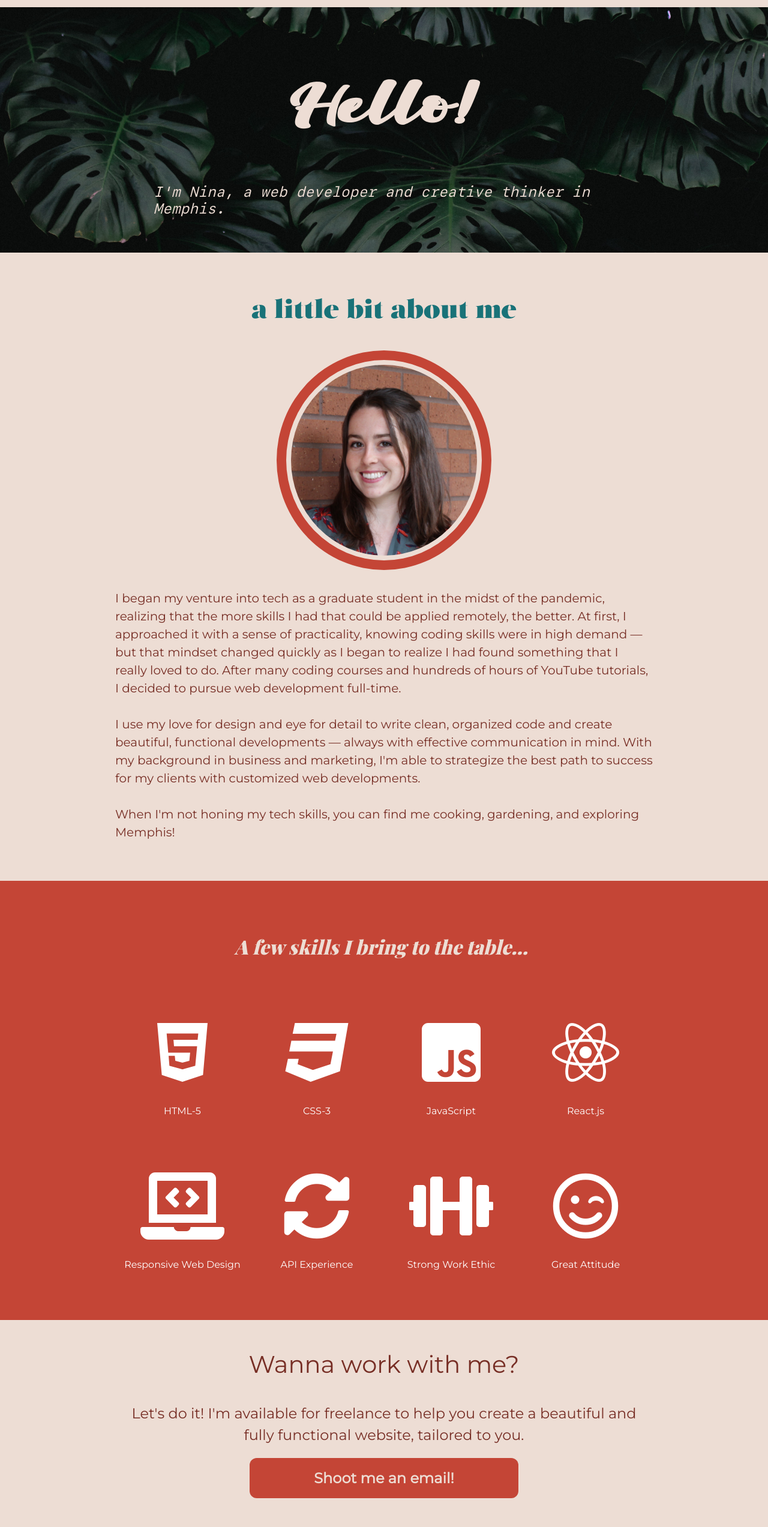
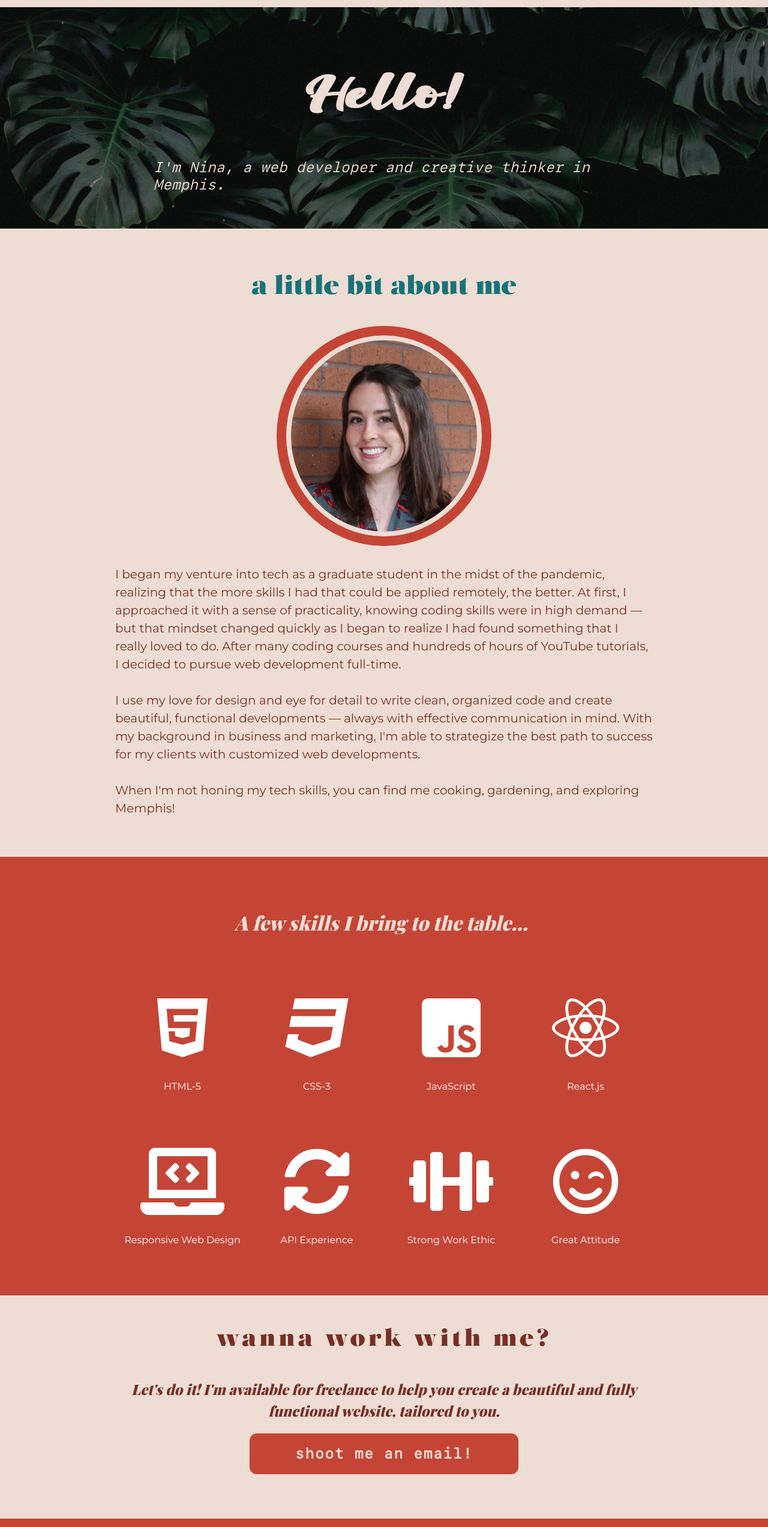
Before and after one commit to ninakalpakis/portfolio-website, a website built with Parcel: page index.html in a window 1280 px wide. Shown: the part 135-2680 px from the top of the page at 60% size. Built offline with nearby package versions, Linux system fonts and the light colour scheme; a web font is replaced by a local one.

Commit message:
CSS Animations

```diff
--- a/css/main.css
+++ b/css/main.css
@@ -185,6 +185,7 @@ header nav {
 
 nav a:hover {
   color: coral;
+  letter-spacing: .3rem;
 }
 
 header nav ul {
@@ -224,8 +225,17 @@ header nav ul li {
 .greeting h1 {
   color: #edddd4;
   font-family: 'Viksi Script';
-  font-size: 6em;
+  font-size: 5em;
   font-weight: 900;
+  animation: fade 5s alternate;
+  -moz-animation: fade 5s alternate;
+  -webkit-animation: fade 5s alternate;
+  -o-animation: fade 5s alternate;
+}
+
+@keyframes fade {
+  from {opacity: 0%; color: black;}
+  to {opacity: 100%; color: #edddd4;}
 }
 
 .greeting h3 {
@@ -235,7 +245,13 @@ header nav ul li {
   color: #edddd4;
   display: inline-block;
   text-align: left;
+  animation-name: fade;
+  animation-duration: 3s;
+  animation-delay: 2s;
+  animation-fill-mode: both;
+  animation-timing-function: ease-out;
 }
+
 
 /* About */
 
@@ -381,11 +397,15 @@ aside h3 {
   margin-bottom: 1em;
   text-align: center;
   color: #772e25;
+  font-family: 'Salome';
+  letter-spacing: 5px;
 }
 
 aside p {
   color: #772e25;
   text-align: center;
+  font-family: 'Playfair Display';
+  font-style: italic;
 }
 
 aside input[type=button] {
@@ -393,13 +413,22 @@ aside input[type=button] {
   padding: 20px 0;
   margin-top: 20px;
   background-color: #c44536;
-  font-family: 'Montserrat', sans-serif;
+  font-family: 'SF Mono';
+  letter-spacing: .1rem;
   font-weight: 700;
   font-size: 1.1253em;
   color: #edddd4;
-  border: none;
   text-align: center;
   border-radius: 12px;
+  transition: all 0.4s ease 0s;
+}
+
+aside input[type=button]:hover {
+  transition: all 0.7s ease 0s;
+  background-color: #edddd4;
+  color: #c44536;
+  border: 4px solid #c44536;
+  border-radius: 50px;
 }
 
 /* Portfolio */
@@ -443,6 +472,10 @@ aside input[type=button] {
   width: 100%;
   border: 1em solid #edddd4;
   padding: 0.25em;
+}
+
+#portfolio img:hover {
+  opacity: 0.8;
 }
 
 #portfolio h3 {
@@ -775,7 +808,7 @@ footer .design {
     padding: 20px 0;
     margin-top: 20px;
     background-color: #c44536;
-    font-family: 'Montserrat';
+    font-family: 'SF Mono';
     font-size: 1.5em;
     color: #edddd4;
     border: none;
--- a/index.html
+++ b/index.html
@@ -144,9 +144,9 @@
   <aside>
     <div class="content-wrapper">
       <div class="form-description">
-        <h3>Wanna work with me?</h3>
+        <h3>wanna work with me?</h3>
         <p>Let's do it! I'm available for freelance to help you create a beautiful and fully functional website, tailored to you.</p>
-        <input type="button" value="Shoot me an email!" onclick="window.location.href='mailto:kalpakis.nina@gmail.com'"/>
+        <input type="button" value="shoot me an email!" onclick="window.location.href='mailto:kalpakis.nina@gmail.com'"/>
       </div>
     </div> <!-- aside content wrapper ends -->
   </aside>
@@ -231,7 +231,7 @@
               <p><strong>hire me</strong></p>
               <br>
               <div class="social-icons">
-              <p><a href="https://drive.google.com/file/d/1tMON773VnAZ1q_0CBCbBGQp7BH_FzR9J/view?usp=sharing" target=_BLANK><i class="fas fa-briefcase"></i></a></p>
+              <p><a href="https://drive.google.com/file/d/1zezsW5oROJ2b866_ArtkSMHoCSI3q8bu/view?usp=sharing" target=_BLANK><i class="fas fa-briefcase"></i></a></p>
               </div>
             </div>
           </div>
```
